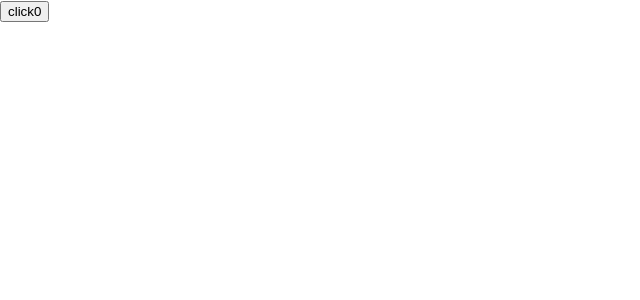
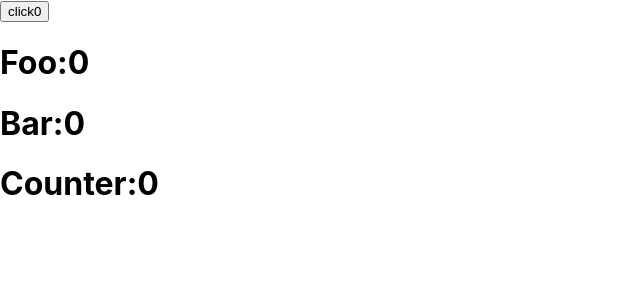
Before and after one commit to smallplum/train-ticket, a React app: page / in a window 1280 px wide. Shown: the top 300 px of the page, without its empty margins (0-640 px from the left). Built offline with nearby package versions, Linux system fonts and the light colour scheme.

Commit message:
useContext 使用

```diff
--- a/src/UseContext.jsx
+++ b/src/UseContext.jsx
@@ -1,17 +1,53 @@
-import React,{Component, useState} from 'react'
+import React,{Component, useState,createContext,useContext} from 'react'
 import './App.css';
 
+const CountContext = createContext();
+
+class Foo extends Component{
+    render(){
+        return (
+            <CountContext.Consumer>
+                {
+                    count=><h1>Foo:{count}</h1>
+                }
+            </CountContext.Consumer>
+        )
+    }
+}
+
+class Bar extends Component{
+    static contextType = CountContext;
+    render(){
+        const count = this.context;
+        return (
+            <h1>Bar:{count}</h1>
+        )
+    }
+}
+
+function Counter(){
+    const count = useContext(CountContext);
+    return (
+        <h1>Counter:{count}</h1>
+    )
+}
 
 function App(props) {
   const [count,setCount] = useState(0);
-
   return (
-    <>
+    <div>
     <button type="button" onClick={()=>{setCount(count+1)}}>
       click{count}
     </button>
-    </>
+    <CountContext.Provider value={count}>
+        <Foo></Foo>
+        <Bar></Bar>
+        <Counter></Counter>
+    </CountContext.Provider>
+    </div>
   );
 }
 
 export default App;
+
+// ContextType作为类静态成员，不能在函数里用
```
Also changed, not shown: 1 other file (tests, documents, lock files or other folders).
